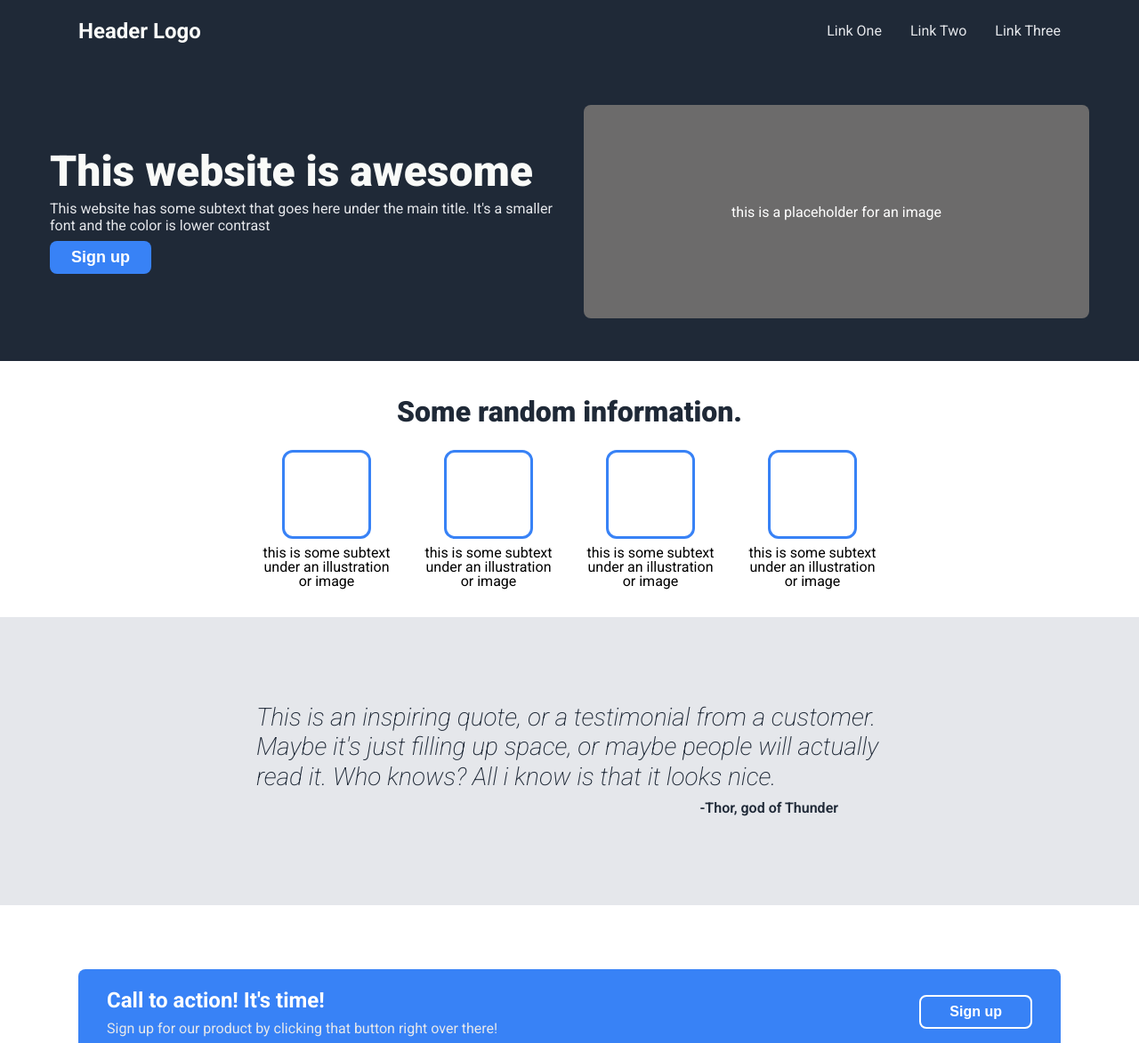
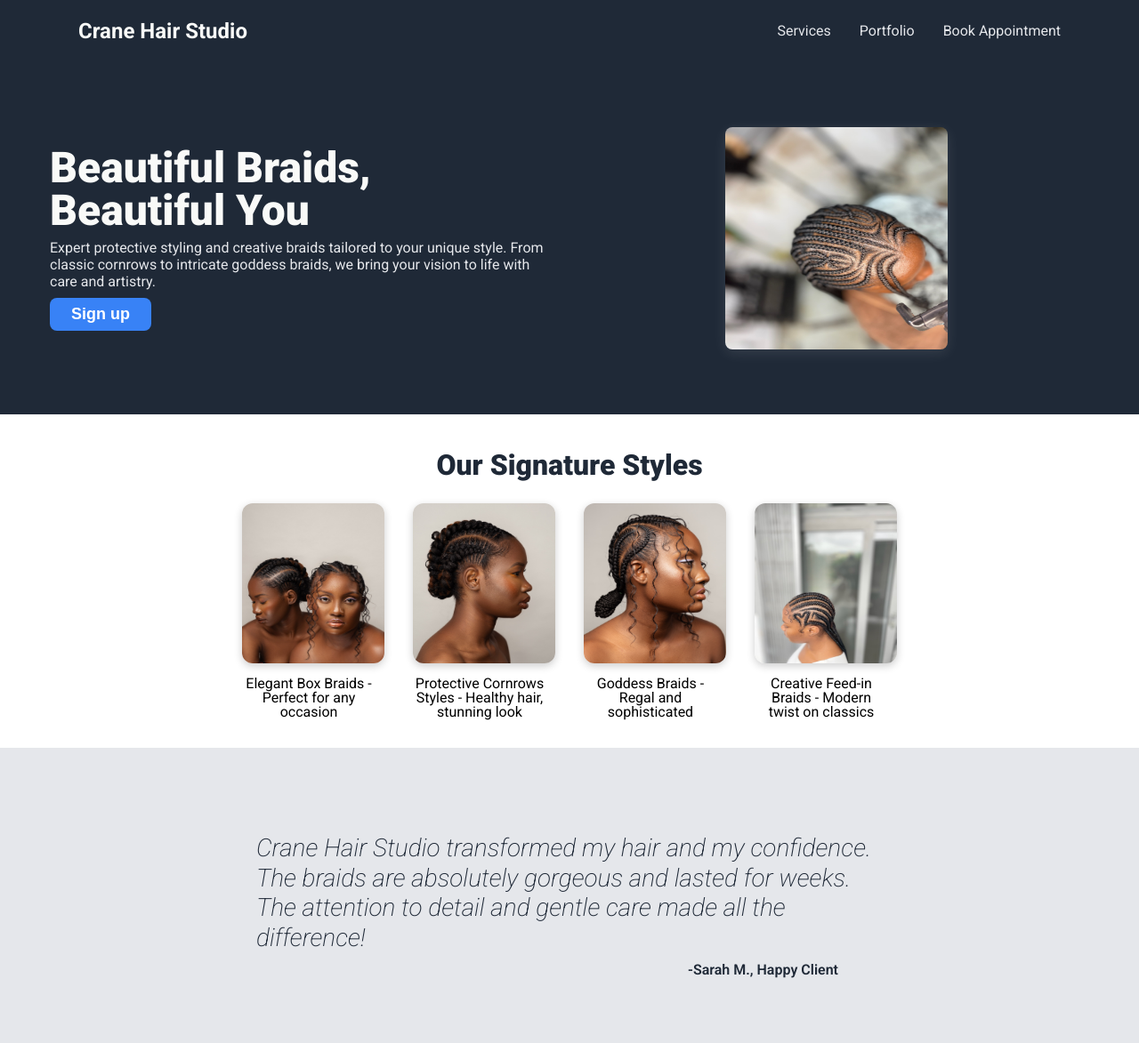
Before and after one commit to malvin149/landing-page, a plain HTML site: page index.html in a window 1280 px wide. Shown: the top 1173 px of the page at 89% size. Drawn offline with Linux system fonts and the light colour scheme.

Commit message:
Commit to project

```diff
--- a/index.html
+++ b/index.html
@@ -4,52 +4,52 @@
     <meta charset="UTF-8">
     <meta name="viewport" content="width=device-width, initial-scale=1.0">
     <link rel="stylesheet" href="style.css">
-    <title>Landing Page</title>
+    <title>Crane Hair Studio</title>
 </head>
 <body>
     <header class="header">
         <div class="header-container">
-            <div class="header-logo">Header Logo</div>
+            <div class="header-logo">Crane Hair Studio</div>
             <nav class="nav-links">
-                <a href="#">Link One</a>
-                <a href="#">Link Two</a>
-                <a href="#">Link Three</a>
+                <a href="#">Services</a>
+                <a href="#">Portfolio</a>
+                <a href="#">Book Appointment</a>
             </nav>
         </div>
     </header>
     <section class="hero">
         <div class="hero-container">
             <div class="hero-text">
-                <h1>This website is awesome</h1>
-                <p>This website has some subtext that goes here under the main title. It's a smaller font and the color is lower contrast</p>
+                <h1>Beautiful Braids, Beautiful You</h1>
+                <p>Expert protective styling and creative braids tailored to your unique style. From classic cornrows to intricate goddess braids, we bring your vision to life with care and artistry.</p>
                 <button class="hero-btn">Sign up</button>
             </div>
-            <div class="hero-image">
-                this is a placeholder for an image
-            </div>
+                <div class="hero-image">
+                    <img src="./images/Braid4.jpg" alt="Image of a braid style" width="180px" height="180px">
+                </div>
         </div>
     </section>
     <section class="info">
         <div class="info-container">
             <h2 class="info-title">
-                Some random information.
+                Our Signature Styles
             </h2>
             <div class="info-grid">
                 <div class="info-item">
-                    <div class="info-box"></div>
-                    <p>this is some subtext under an illustration or image</p>
+                        <img src="./images/Braid10.jpg" alt=""width="110px" height="120px" >
+                    <p>Elegant Box Braids - Perfect for any occasion</p>
                 </div>
                 <div class="info-item">
-                    <div class="info-box"></div>
-                    <p>this is some subtext under an illustration or image</p>
+                    <img src="./images/Braid6.jpg" alt=""  width="110px" height="120px" >
+                    <p>Protective Cornrows Styles - Healthy hair, stunning look</p>
                 </div>
                 <div class="info-item">
-                    <div class="info-box"></div>
-                    <p>this is some subtext under an illustration or image</p>
+                    <img src="./images/Braid7.jpg" alt=""  width="110px" height="120px" >
+                    <p>Goddess Braids - Regal and sophisticated</p>
                 </div>
                 <div class="info-item">
-                    <div class="info-box"></div>
-                    <p>this is some subtext under an illustration or image</p>
+                    <img src="./images/Braid5.jpg" alt=""  width="110px" height="120px" >
+                    <p>Creative Feed-in Braids - Modern twist on classics</p>
                 </div>
             </div>
         </div>
@@ -57,25 +57,24 @@
     <section class="quote">
         <div class="quote-container">
             <p class="quote-text">
-                This is an inspiring quote, or a testimonial from a customer. Maybe it's just filling up space, or maybe people will actually read it. Who knows? All i know is that it looks nice.
+                Crane Hair Studio transformed my hair and my confidence. The braids are absolutely gorgeous and lasted for weeks. The attention to detail and gentle care made all the difference!
             </p>
-            <p class="quote-author">-Thor, god of Thunder</p>
+            <p class="quote-author">-Sarah M., Happy Client</p>
         </div>
     </section>
     <section class="cta">
         <div class="cta-container">
             <div class="cta-box">
                 <div class="cta-text">
-                    <h2>Call to action! It's time!</h2>
-                    <p>Sign up for our product by clicking that button right over there!</p>
+                    <h2>Ready for Your Hair Transformation?</h2>
+                    <p>Book your consultation today and let's create the perfect protective style for you!</p>
                 </div>
-                <button class="cta-btn">Sign up</button>
+                <button class="cta-btn">Schedule Consultation</button>
             </div>
         </div>
     </section>
-
     <footer class="footer">
-        Copyright © The Odin Project 2021
+        © 2025 Crane Hair Studio - Licensed & Insured Hair Professionals
     </footer>
 </body>
 </html>
--- a/style.css
+++ b/style.css
@@ -76,7 +76,7 @@ body {
 }
 
 .nav-links a:hover {
-    color: var(--button-color);
+    color: var(--gray-background-color);
 }
 
 /* Hero Section */
@@ -133,14 +133,26 @@ body {
 
 .hero-image {
     flex: 1;
-    min-height: 240px;
-    background-color: var(--gray-background-color);
-    border-radius: 8px;
+    min-height: 300px;
+    min-width: 300px;
     display: flex;
     align-items: center;
     justify-content: center;
-    font-size: 16px;
-    color: var(--white-color);
+}
+
+.hero-image img {
+    width: 250px;
+    height: 250px;
+    border: none;
+    border-radius: 8px;
+    box-shadow: 0px 4px 15px rgba(255, 255, 255, 0.1);
+    cursor: pointer;
+    transition: transform 0.3s ease, box-shadow 0.3s ease ;
+}
+
+.hero-image img:hover {
+    transform: scale(1.1);
+    box-shadow: 0px 8px 25px rgba(255, 255, 255, 0.2);
 }
 
 /* Info Section */
@@ -171,18 +183,34 @@ body {
     flex-wrap: wrap;
 }
 
-.info-item {
+.info-item p{
+    max-width: 150px;
     text-align: center;
-    max-width: 150px;
     line-height: 1.0;
 }
 
-.info-box {
-    width: 100px;
-    height: 100px;
-    border: 3px solid #3882f6;
+.info-item {
+    transition: transform o.3s ease;
+}
+
+.info-item:hover {
+    transform: translateY(-5px);
+}
+
+.info-item img {
+    min-width: 160px;
+    min-height: 180px;
+    border: none;
     border-radius: 12px;
+    box-shadow: 0px 3px 10px rgba(0, 0, 0, 0.2);
     margin: 0 auto 8px;
+    transition: transform 0.3s ease, box-shadow 0.3s ease;
+    cursor: pointer;
+}
+
+.info-item img:hover {
+    transform: scale(1.5);
+    box-shadow: 0px 8px 25px rgba(0, 0, 0, 0.3);
 }
 
 /* Quote Section */
```
